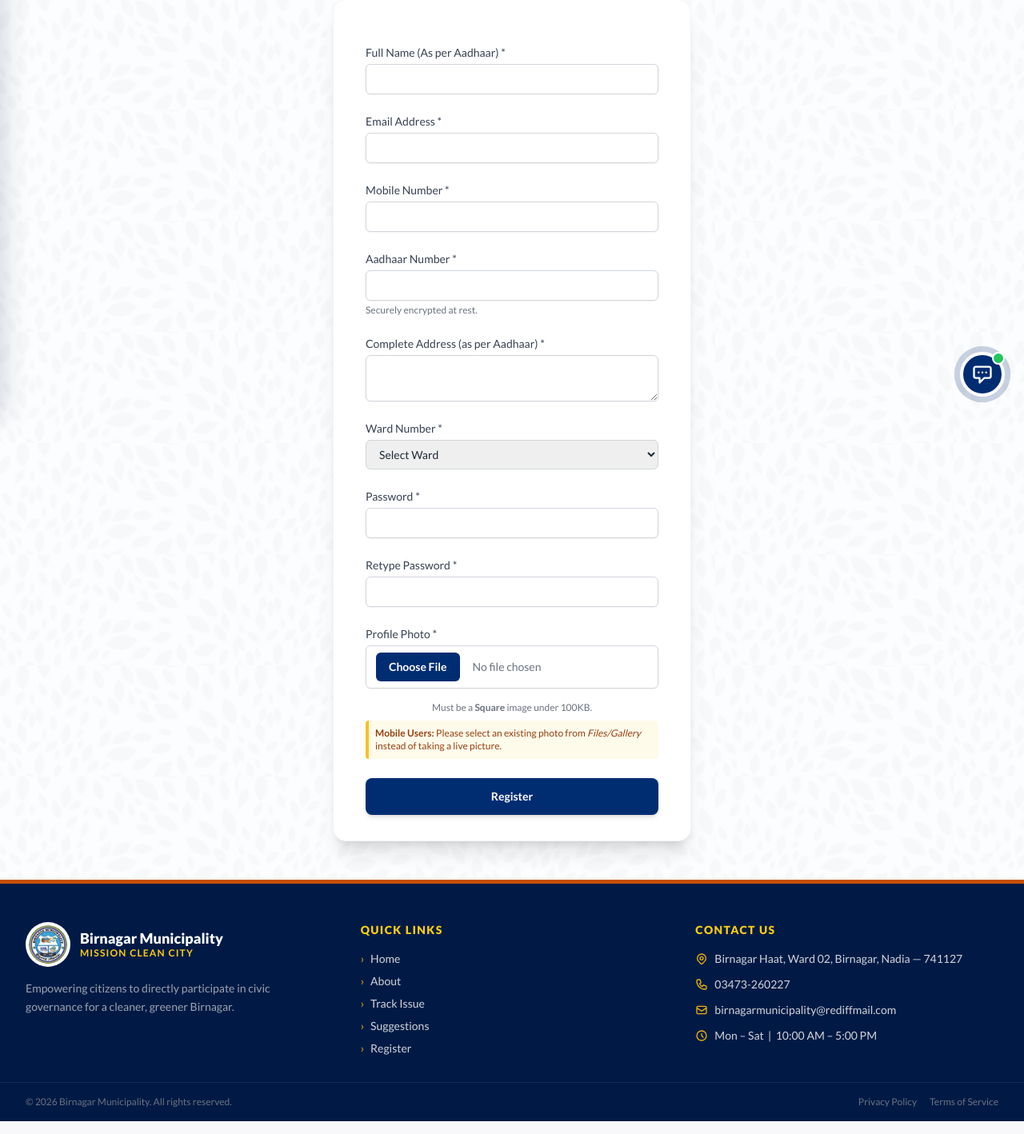
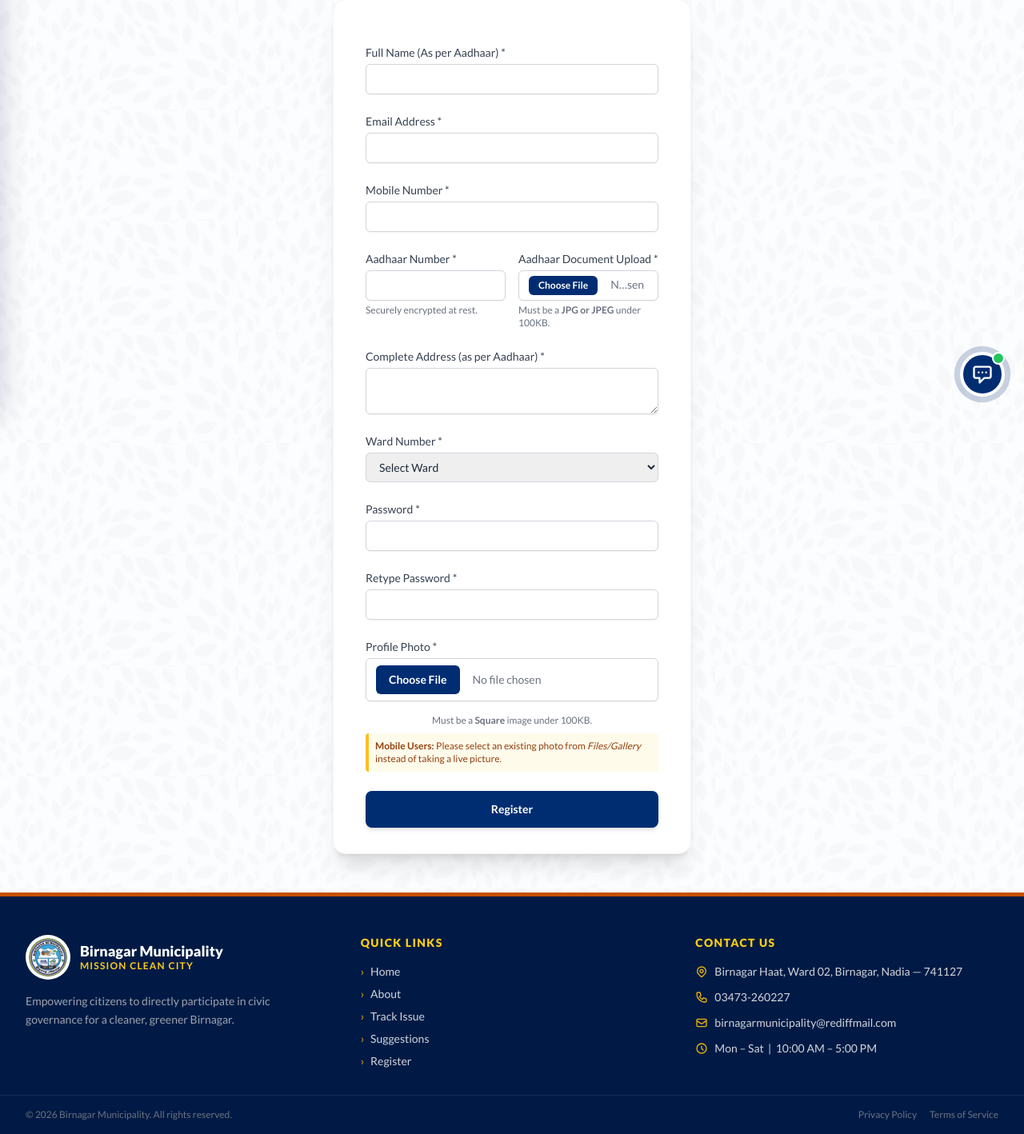
Before and after one commit to ronipaul2021/mission-clean-city, a Django app: page /register/citizen/ in a window 1280 px wide. Shown: the part 280-1698 px from the top of the page at 80% size. Run offline with Django 5.2, Linux system fonts and the light colour scheme; some libraries are stand-ins or nearby versions.

Commit message:
Add mandatory Aadhaar Card Document Upload field on Citizen Registration and admin review

```diff
--- a/core/models.py
+++ b/core/models.py
@@ -83,6 +83,8 @@ class User(AbstractBaseUser, PermissionsMixin):
     # One-way: cannot be reversed back to the Aadhaar number.
     aadhaar_hash      = models.CharField(max_length=64, unique=True, blank=True, null=True,
                                          help_text="SHA-256 hash of Aadhaar for duplicate detection")
+    aadhaar_card_document = models.FileField(upload_to='aadhaar_documents/', blank=True, null=True,
+                                             help_text="Uploaded Aadhaar Card Document (JPG/JPEG only)")
     ward_number       = models.IntegerField(choices=_WARD_CHOICES, blank=True, null=True)
 
     # Admin-specific fields
--- a/core/views.py
+++ b/core/views.py
@@ -258,10 +258,11 @@ def citizen_register(request):
         password     = request.POST.get('password', '')
         retype_pw    = request.POST.get('retype_password', '')
         profile_photo = request.FILES.get('profile_photo')
+        aadhaar_card_document = request.FILES.get('aadhaar_card_document')
 
         # --- Validation ---
-        if not all([name, email, mobile, aadhaar, address, ward_number, password, profile_photo]):
-            messages.error(request, "All fields including Email and Profile Photo are mandatory.")
+        if not all([name, email, mobile, aadhaar, address, ward_number, password, profile_photo, aadhaar_card_document]):
+            messages.error(request, "All fields including Email, Profile Photo and Aadhaar Card Document are mandatory.")
             return redirect('citizen_register')
 
         if len(mobile) != 10 or not mobile.isdigit():
@@ -270,6 +271,17 @@ def citizen_register(request):
 
         if len(aadhaar) != 12 or not aadhaar.isdigit():
             messages.error(request, "Aadhaar number must be exactly 12 digits.")
+            return redirect('citizen_register')
+
+        # Aadhaar Card Document format validation
+        aadhaar_doc_name = aadhaar_card_document.name.lower()
+        if not (aadhaar_doc_name.endswith('.jpg') or aadhaar_doc_name.endswith('.jpeg')):
+            messages.error(request, "Aadhaar Card Document must be in JPG or JPEG format.")
+            return redirect('citizen_register')
+
+        # Aadhaar Card Document size validation (max 100KB)
+        if aadhaar_card_document.size > 100 * 1024:
+            messages.error(request, "Aadhaar Card Document size cannot exceed 100KB.")
             return redirect('citizen_register')
 
         if password != retype_pw:
@@ -304,6 +316,9 @@ def citizen_register(request):
 
         # Temporarily save profile photo for OTP session
         photo_path = default_storage.save(f"temp_profiles/{mobile}_{processed_photo.name}", processed_photo)
+
+        # Temporarily save Aadhaar Card Document for OTP session
+        aadhaar_doc_path = default_storage.save(f"temp_aadhaars/{mobile}_{aadhaar_card_document.name}", aadhaar_card_document)
 
         # Store registration data + OTP in session
         request.session[OTP_DATA_KEY] = {
@@ -313,6 +328,7 @@ def citizen_register(request):
             'address': address, 'ward_number': ward_number, 'password': hashed_password,
             'plain_password': password,
             'profile_photo_path': photo_path,
+            'aadhaar_card_document_path': aadhaar_doc_path,
         }
 
         otp = str(random.randint(100000, 999999))
@@ -402,6 +418,13 @@ def verify_otp(request):
                 with default_storage.open(photo_path) as f:
                     user.profile_photo.save(photo_path.split('/')[-1], f, save=True)
                 default_storage.delete(photo_path)
+
+            aadhaar_doc_path = data.get('aadhaar_card_document_path')
+            if aadhaar_doc_path and default_storage.exists(aadhaar_doc_path):
+                with default_storage.open(aadhaar_doc_path) as f:
+                    user.aadhaar_card_document.save(aadhaar_doc_path.split('/')[-1], f, save=True)
+                default_storage.delete(aadhaar_doc_path)
+
             # Send confirmation email with credentials
             plain_password = data.get('plain_password')
             send_registration_confirmation_email(user.email, user.name, user.citizen_id, user.mobile_number, plain_password)
--- a/templates/citizen_register.html
+++ b/templates/citizen_register.html
@@ -45,6 +45,7 @@
                     </div>
                 </div>
 
+                <div class="grid grid-cols-1 md:grid-cols-2 gap-4">
                     <div>
                         <label for="aadhaar" class="block text-sm font-medium text-gray-700">Aadhaar Number *</label>
                         <div class="mt-1">
@@ -53,6 +54,18 @@
                                 class="appearance-none block w-full px-3 py-2 border border-gray-300 rounded-md shadow-sm placeholder-gray-400 focus:outline-none focus:ring-primary focus:border-primary sm:text-sm">
                         </div>
                         <p class="mt-1 text-xs text-gray-500">Securely encrypted at rest.</p>
+                    </div>
+
+                    <div>
+                        <label for="aadhaar_card_document" class="block text-sm font-medium text-gray-700">Aadhaar Document Upload *</label>
+                        <div class="mt-1">
+                            <input id="aadhaar_card_document" name="aadhaar_card_document" type="file" accept=".jpg,.jpeg" required
+                                onchange="validateAadhaarDocSize(this)"
+                                class="appearance-none block w-full px-3 py-1.5 border border-gray-300 rounded-md shadow-sm bg-white focus:outline-none focus:ring-primary focus:border-primary sm:text-sm text-gray-500 file:mr-4 file:py-1 file:px-3 file:rounded-md file:border-0 file:text-xs file:font-semibold file:bg-primary file:text-white hover:file:bg-primary-dark">
+                        </div>
+                        <p id="aadhaar-doc-error" class="mt-1 text-xs text-red-600 hidden font-bold">File must be JPG/JPEG and under 100KB!</p>
+                        <p class="mt-1 text-xs text-gray-500">Must be a <b>JPG or JPEG</b> under 100KB.</p>
+                    </div>
                 </div>
 
                 <div>
@@ -130,27 +143,79 @@
 </div>
 
 <script>
+    function checkFormValidity() {
+        const submitBtn = document.querySelector('button[type="submit"]');
+        const profileInput = document.getElementById('profile_photo');
+        const aadhaarDocInput = document.getElementById('aadhaar_card_document');
+
+        let isValid = true;
+
+        // Profile Photo check
+        if (profileInput.files && profileInput.files[0]) {
+            const fileSizeKB = profileInput.files[0].size / 1024;
+            if (fileSizeKB > 100) {
+                isValid = false;
+            }
+        }
+
+        // Aadhaar Doc check
+        if (aadhaarDocInput.files && aadhaarDocInput.files[0]) {
+            const file = aadhaarDocInput.files[0];
+            const fileSizeKB = file.size / 1024;
+            const fileName = file.name.toLowerCase();
+            const isJPG = fileName.endsWith('.jpg') || fileName.endsWith('.jpeg');
+            if (fileSizeKB > 100 || !isJPG) {
+                isValid = false;
+            }
+        }
+
+        if (isValid) {
+            submitBtn.disabled = false;
+            submitBtn.classList.remove('opacity-50', 'cursor-not-allowed');
+        } else {
+            submitBtn.disabled = true;
+            submitBtn.classList.add('opacity-50', 'cursor-not-allowed');
+        }
+    }
+
     function validatePhotoSize(input, previewId) {
         const errorMsg = document.getElementById('photo-error');
-        const submitBtn = document.querySelector('button[type="submit"]');
 
         if (input.files && input.files[0]) {
             const fileSizeKB = input.files[0].size / 1024;
             if (fileSizeKB > 100) {
                 // File too large
                 errorMsg.classList.remove('hidden');
-                submitBtn.disabled = true;
-                submitBtn.classList.add('opacity-50', 'cursor-not-allowed');
                 input.value = ''; // Clear the invalid file
                 document.getElementById(previewId).classList.add('hidden');
             } else {
                 // File is fine
                 errorMsg.classList.add('hidden');
-                submitBtn.disabled = false;
-                submitBtn.classList.remove('opacity-50', 'cursor-not-allowed');
                 previewImage(input, previewId); // Call the existing preview function
             }
         }
+        checkFormValidity();
+    }
+
+    function validateAadhaarDocSize(input) {
+        const errorMsg = document.getElementById('aadhaar-doc-error');
+
+        if (input.files && input.files[0]) {
+            const file = input.files[0];
+            const fileSizeKB = file.size / 1024;
+            const fileName = file.name.toLowerCase();
+            const isJPG = fileName.endsWith('.jpg') || fileName.endsWith('.jpeg');
+
+            if (fileSizeKB > 100 || !isJPG) {
+                // File too large or invalid format
+                errorMsg.classList.remove('hidden');
+                input.value = ''; // Clear the invalid file
+            } else {
+                // File is fine
+                errorMsg.classList.add('hidden');
+            }
+        }
+        checkFormValidity();
     }
 </script>
 {% endblock %}
```
Also changed, not shown: core/tests.py (+76 -0 lines), templates/admin_citizen_detail.html (+11 -0 lines), core/migrations/0022_user_aadhaar_card_document.py (added). Lines whose indentation alone changed are shown as unchanged.
